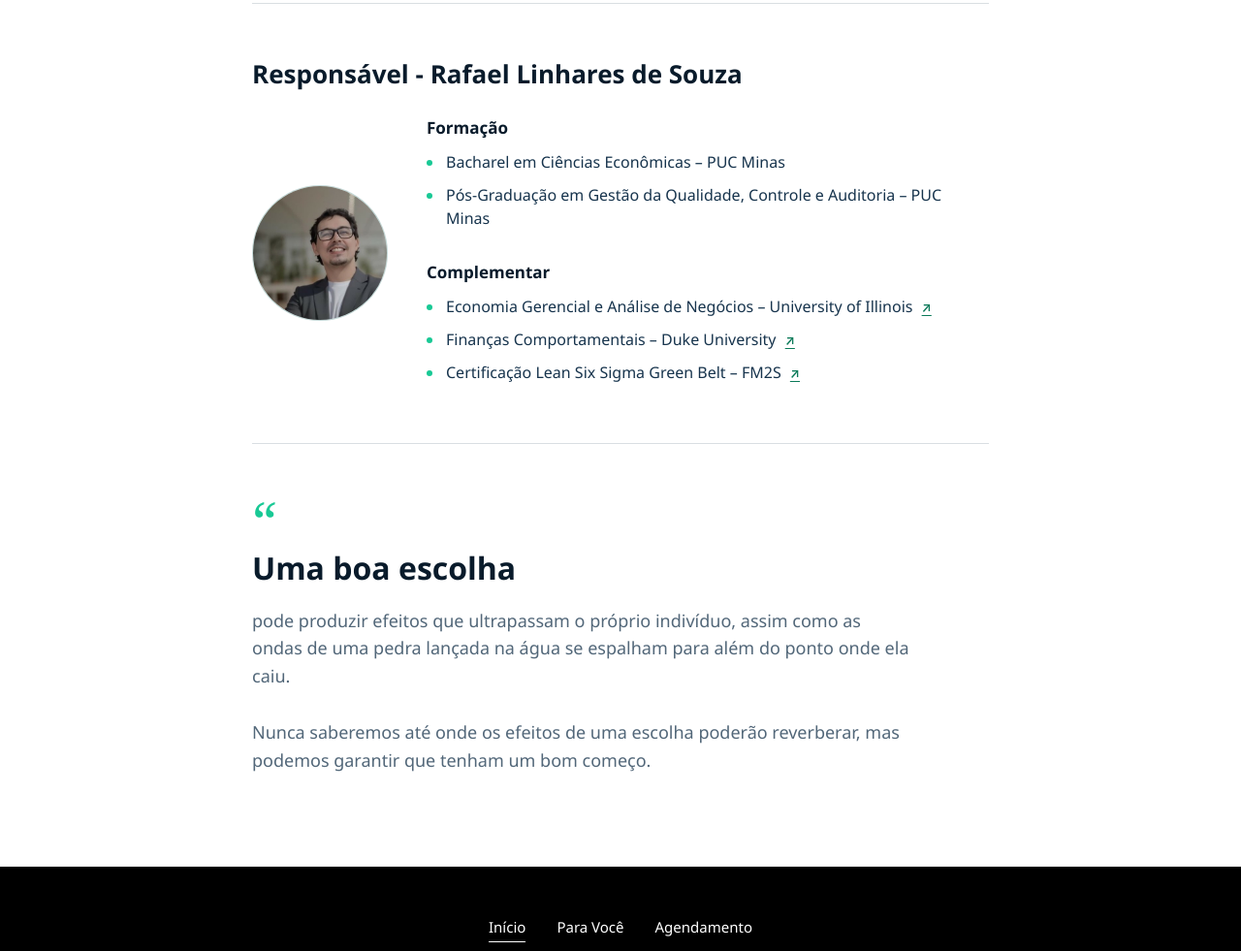
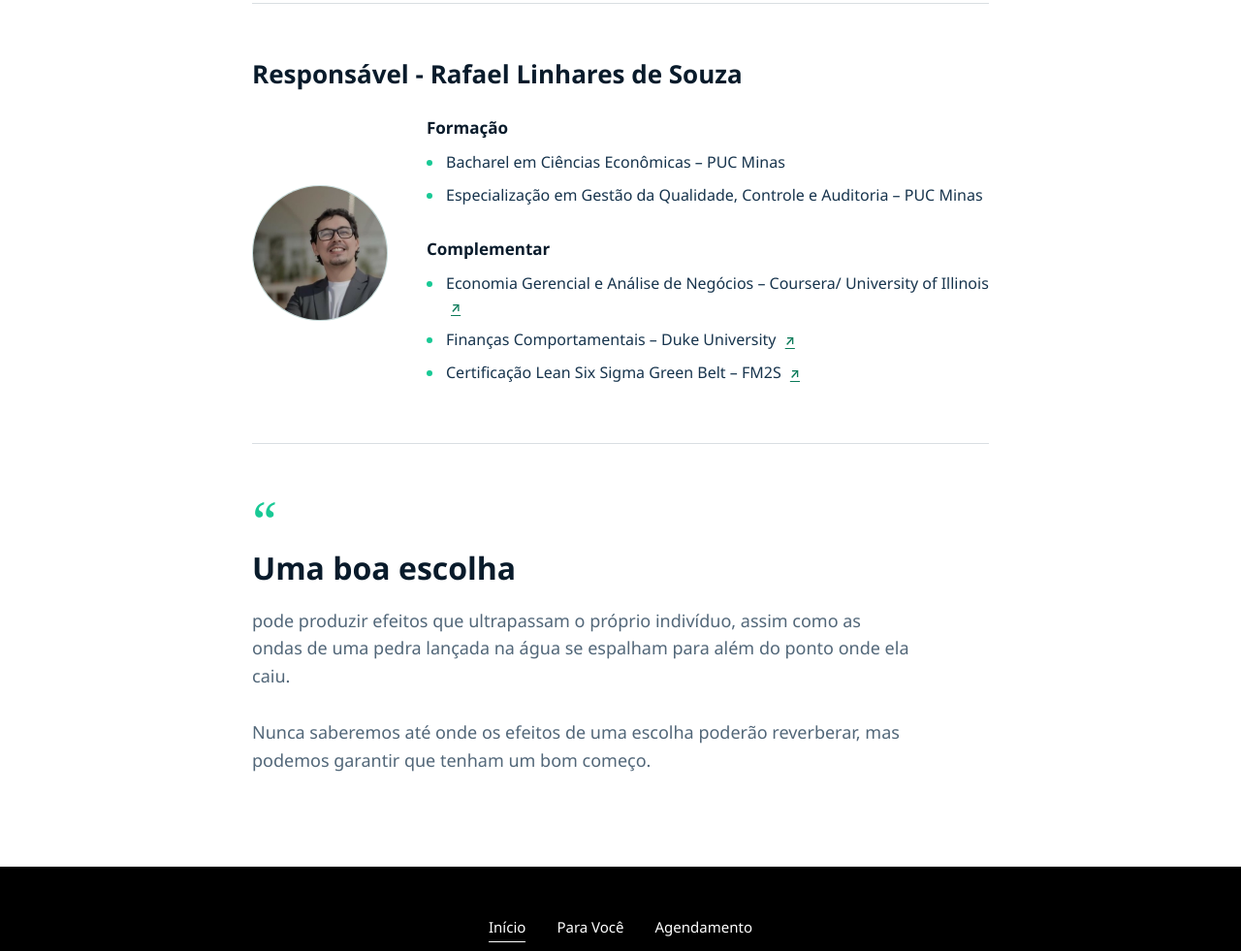
Before and after one commit to economistarafaellinhares/s, a plain HTML site: page index.html in a window 1280 px wide. Shown: the part 860-1841 px from the top of the page at 97% size. Drawn offline with Linux system fonts and the light colour scheme.

Commit message:
Update index.html

```diff
--- a/index.html
+++ b/index.html
@@ -1187,7 +1187,7 @@
 
           <ul class="rl-formacao">
             <li>Bacharel em Ciências Econômicas – PUC Minas</li>
-            <li>Pós-Graduação em Gestão da Qualidade, Controle e Auditoria – PUC Minas</li>
+            <li>Especialização em Gestão da Qualidade, Controle e Auditoria – PUC Minas</li>
           </ul>
         </div>
 
@@ -1197,7 +1197,7 @@
           <ul class="rl-formacao">
             <li>
               Economia Gerencial e Análise de Negócios –
-              University of Illinois
+              Coursera/ University of Illinois
               <a
                 href="https://www.coursera.org/account/accomplishments/specialization/G9Y0JEEGDLSW"
                 target="_blank"
```
